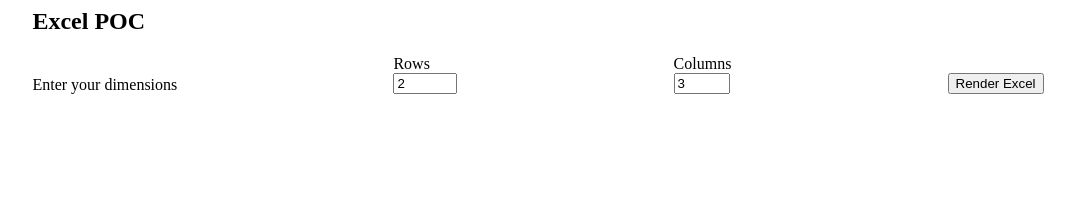
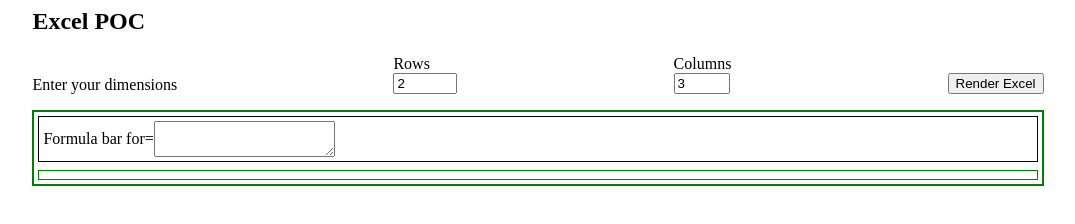
Before and after one commit to mounikavarala/Excel, a website: page src/index.html in a window 1280 px wide. Shown: the whole page, without its empty margins (102-1177 px from the left). Drawn offline with Linux system fonts and the light colour scheme.

Commit message:
Added FormulaBar Statically

```diff
--- a/src/index.html
+++ b/src/index.html
@@ -1,8 +1,12 @@
 <html>
+
 <head>
-        <link href="styles/main.css" rel="stylesheet"/>
+    <link href="styles/main.css" rel="stylesheet" />
+    <script src="scripts/app.js" type="text/javascript"></script>
 </head>
+
 <body>
+
     <main class="excel-body">
         <section class="header">
             <h1>Excel POC</h1>
@@ -11,11 +15,11 @@
                 <div class="align-bottom">Enter your dimensions</div>
                 <div class="col">
                     <span>Rows</span>
-                            <span><input type="number" required="true" min="1" value="2" max="200" name="numOfRows"/></span>
+                    <span><input type="number" required="true" min="1" value="2" max="200" name="numOfRows" /></span>
                 </div>
                 <div class="col">
                     <span>Columns</span>
-                            <span><input type="number" required="true" min="1" value="3" max="20" name="numOfCols"/></span>
+                    <span><input type="number" required="true" min="1" value="3" max="20" name="numOfCols" /></span>
                 </div>
                 <!-- <div class="col">
                             <span>Dummy Val</span>
@@ -28,12 +32,18 @@
         </section>
 
         <section class="excel">
-                <table id="book1">
+            <div class="formula-bar">
+                <span> Formula bar for </span> <span id="cell-in-focus"></span> = <span>
+                    <textarea id="formula-text-area"
+                        class="formula-text-area"></textarea></span>
+            </div>
+            <table class="excel-table" id="book1">
 
             </table>
         </section>
     </main>
 
 </body>
-    <script src="scripts/app.js" type="text/javascript"></script>
+
+
 </html>
--- a/src/scripts/app.js
+++ b/src/scripts/app.js
@@ -73,3 +73,7 @@
 
     }
 }
+
+// window.addEventListener("DOMContentLoaded", function () {
+    document.getElementsByTagName('button')[0].click();
+// })
--- a/src/styles/main.css
+++ b/src/styles/main.css
@@ -26,3 +26,24 @@
 .header-content {
     color: white;
 }
+
+.excel {
+    border: 2px solid green;
+    display:flex;
+    flex-direction: column;
+    padding: 4px;
+}
+
+.excel .formula-bar {
+     display : flex;
+     border: 1px solid black;
+
+     padding: 4px;
+     align-items : center;
+     margin-bottom: 8px;
+}
+
+.excel .excel-table {
+    padding: 4px;
+    border : 1px solid green;
+}
```
Lines whose indentation alone changed are shown as unchanged.
